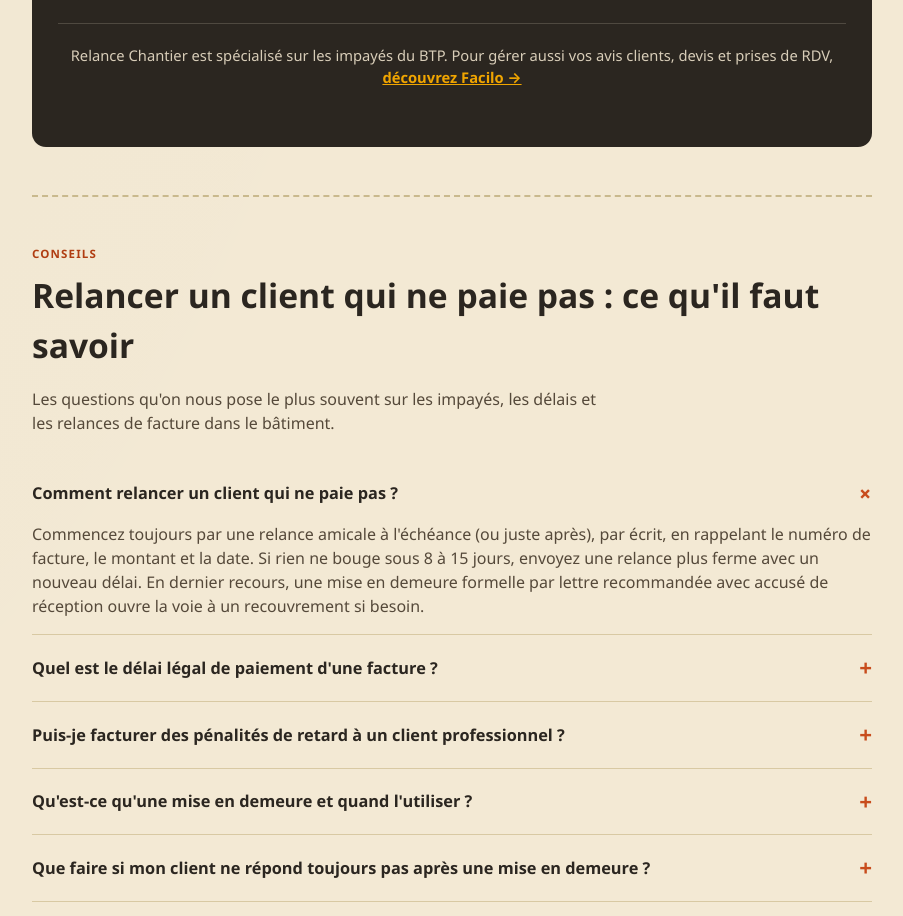
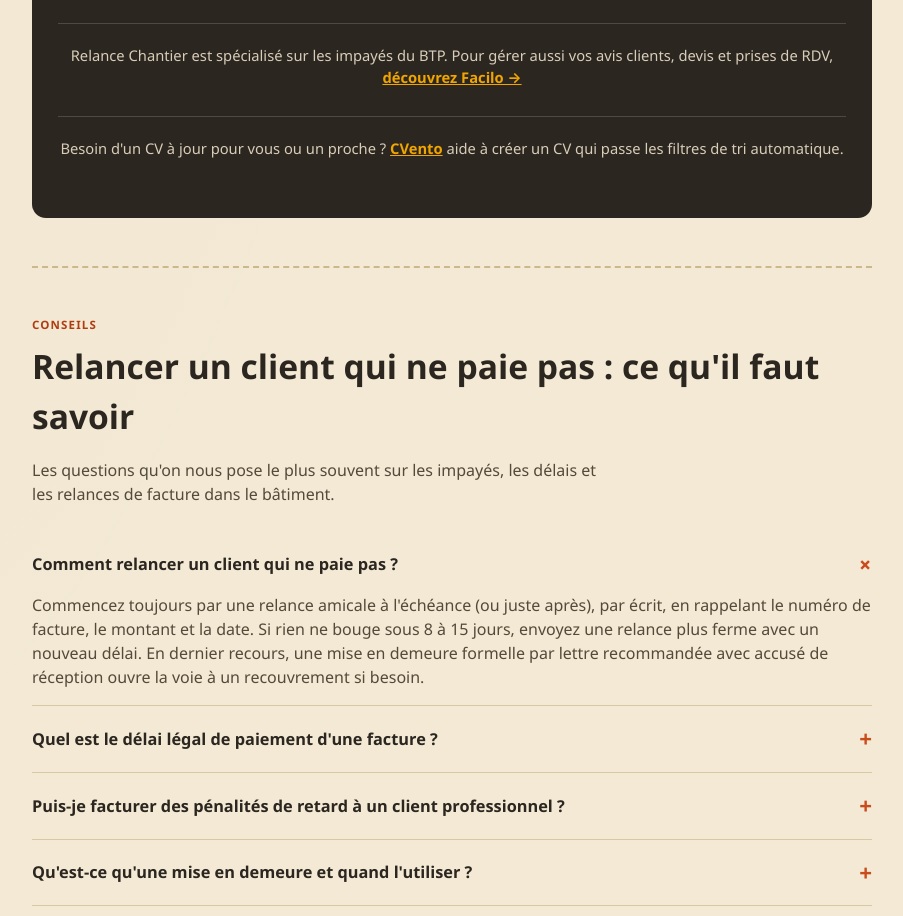
Before and after one commit to MAELSIO/relance-chantier, a plain HTML site: page index.html in a window 1280 px wide. Shown: the part 4513-5429 px from the top of the page, without its empty margins (188-1091 px from the left). Drawn offline with Linux system fonts and the light colour scheme.

Commit message:
Compléter la passerelle vers CVento (mention honnête en pied de page)
Aucun contenu du site (accueil, 9 articles de blog, page à propos) ne
parle de recrutement, d'embauche ou de formation — contrairement à
Facilo qui a un article dédié. Plutôt que de forcer une fausse
pertinence, ajout d'une mention discrète et honnête, même pattern que
le cross-link Facilo déjà en place (.cross-promo, mêmes UTM).

```diff
--- a/index.html
+++ b/index.html
@@ -948,6 +948,11 @@
           Relance Chantier est spécialisé sur les impayés du BTP. Pour gérer aussi vos avis clients,
           devis et prises de RDV, <a href="https://www.getfacilo.fr?utm_source=relancechantier&amp;utm_medium=cross-link&amp;utm_campaign=facilo-tools" rel="noopener">découvrez Facilo →</a>
         </p>
+        <p class="cross-promo">
+          Besoin d'un CV à jour pour vous ou un proche ?
+          <a href="https://www.cvento.fr?utm_source=relancechantier&amp;utm_medium=cross-link&amp;utm_campaign=cvento-tools" rel="noopener">CVento</a>
+          aide à créer un CV qui passe les filtres de tri automatique.
+        </p>
       </div>
     </div>
   </section>
```
